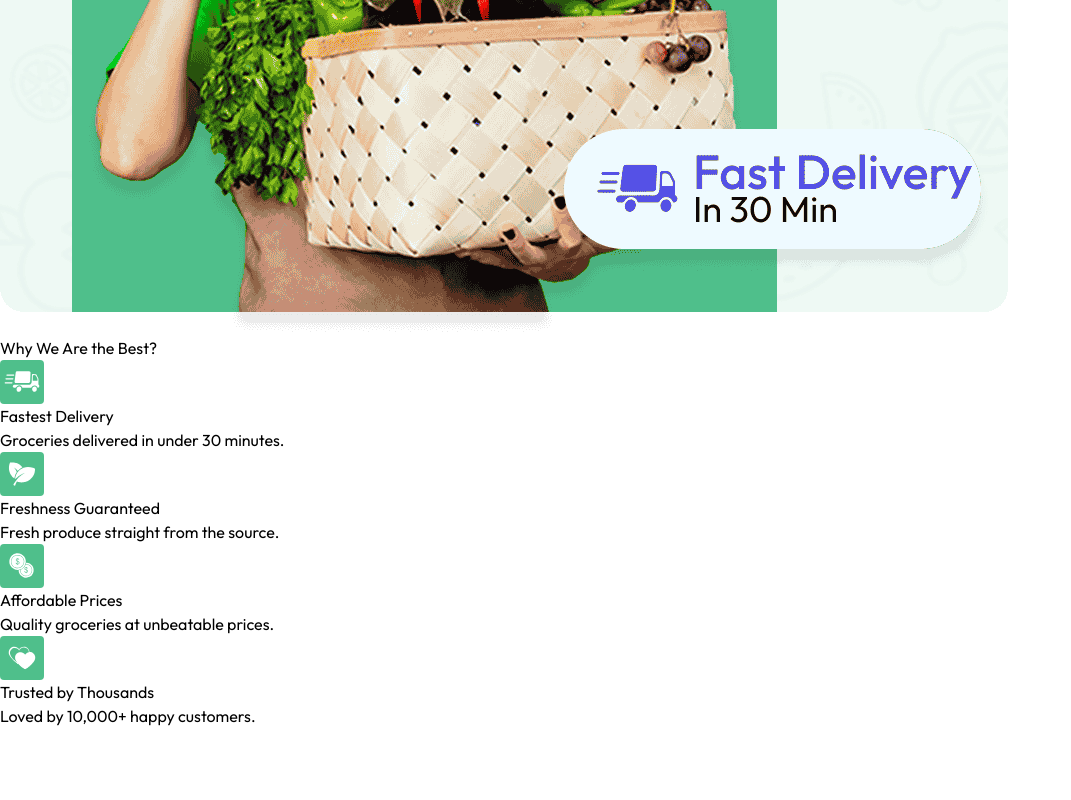
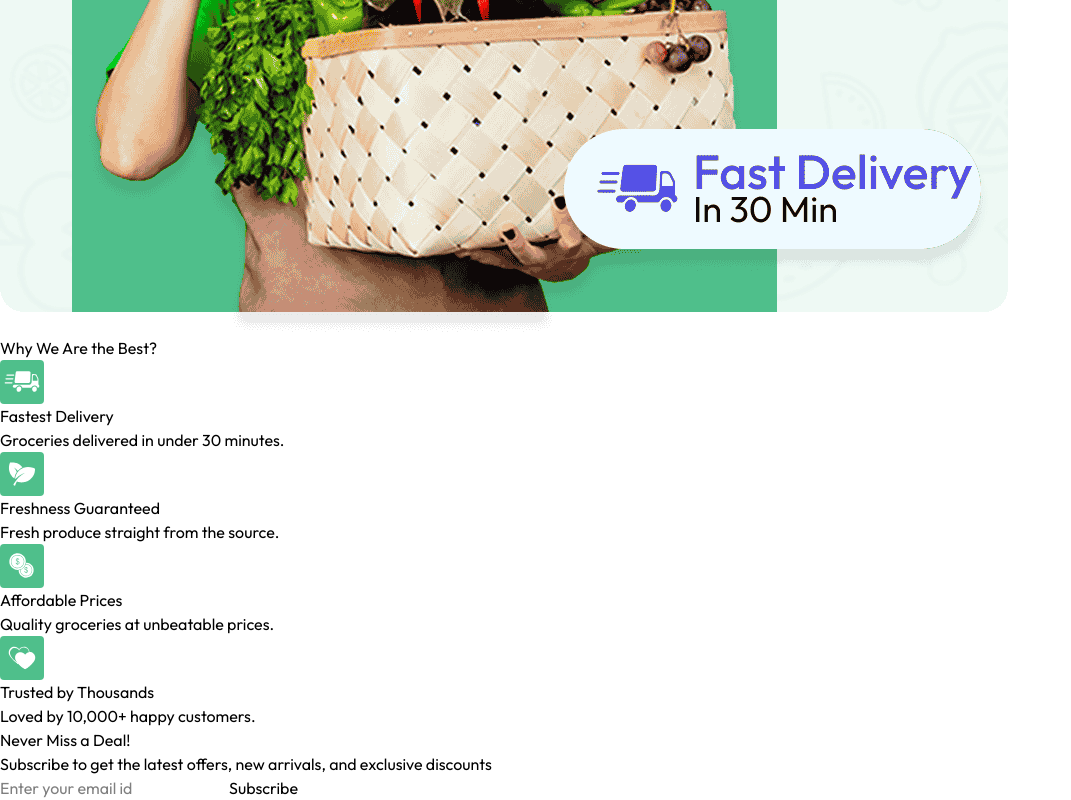
Before and after one commit to IrynaKhonina/greencart, a React (Vite) app in the folder client/: page / in a window 1280 px wide. Shown: the part 10497-11297 px from the top of the page, without its empty margins (0-1071 px from the left). Before the commit the page ends 11225 px from the top, so only its background shows below. Built offline with nearby package versions, Linux system fonts and the light colour scheme.

Commit message:
newsLetter start

```diff
--- /dev/null
+++ b/client/src/components/NewsLetter.jsx
@@ -0,0 +1,24 @@
+
+export const NewsLetter = () => {
+
+    return (
+        <div className="flex flex-col items-center justify-center text-center space-y-2 mt-24 pb-14">
+            <h1 className="md:text-4xl text-2xl font-semibold">Never Miss a Deal!</h1>
+            <p className="md:text-lg text-gray-500/70 pb-8">
+                Subscribe to get the latest offers, new arrivals, and exclusive discounts
+            </p>
+            <form className="flex items-center justify-between max-w-2xl w-full md:h-13 h-12">
+                <input
+                    className="border border-gray-300 rounded-md h-full border-r-0 outline-none w-full rounded-r-none px-3 text-gray-500"
+                    type="text"
+                    placeholder="Enter your email id"
+                    required
+                />
+                <button type="submit"
+                        className="md:px-12 px-8 h-full text-white bg-primary hover:bg-primary-dull transition-all cursor-pointer rounded-md rounded-l-none">
+                    Subscribe
+                </button>
+            </form>
+        </div>
+    )
+}
--- a/client/src/pages/Home.jsx
+++ b/client/src/pages/Home.jsx
@@ -2,6 +2,7 @@
 import {Categories} from "../components/Categories.jsx";
 import {BestSeller} from "../components/BestSeller.jsx";
 import {BottomBanner} from "../components/BottomBanner.jsx";
+import {NewsLetter} from "../components/NewsLetter.jsx";
 
 export const Home = () => {
     return (
@@ -10,6 +11,7 @@
             <Categories/>
             <BestSeller/>
             <BottomBanner/>
+            <NewsLetter/>
         </div>
     );
 };
```
